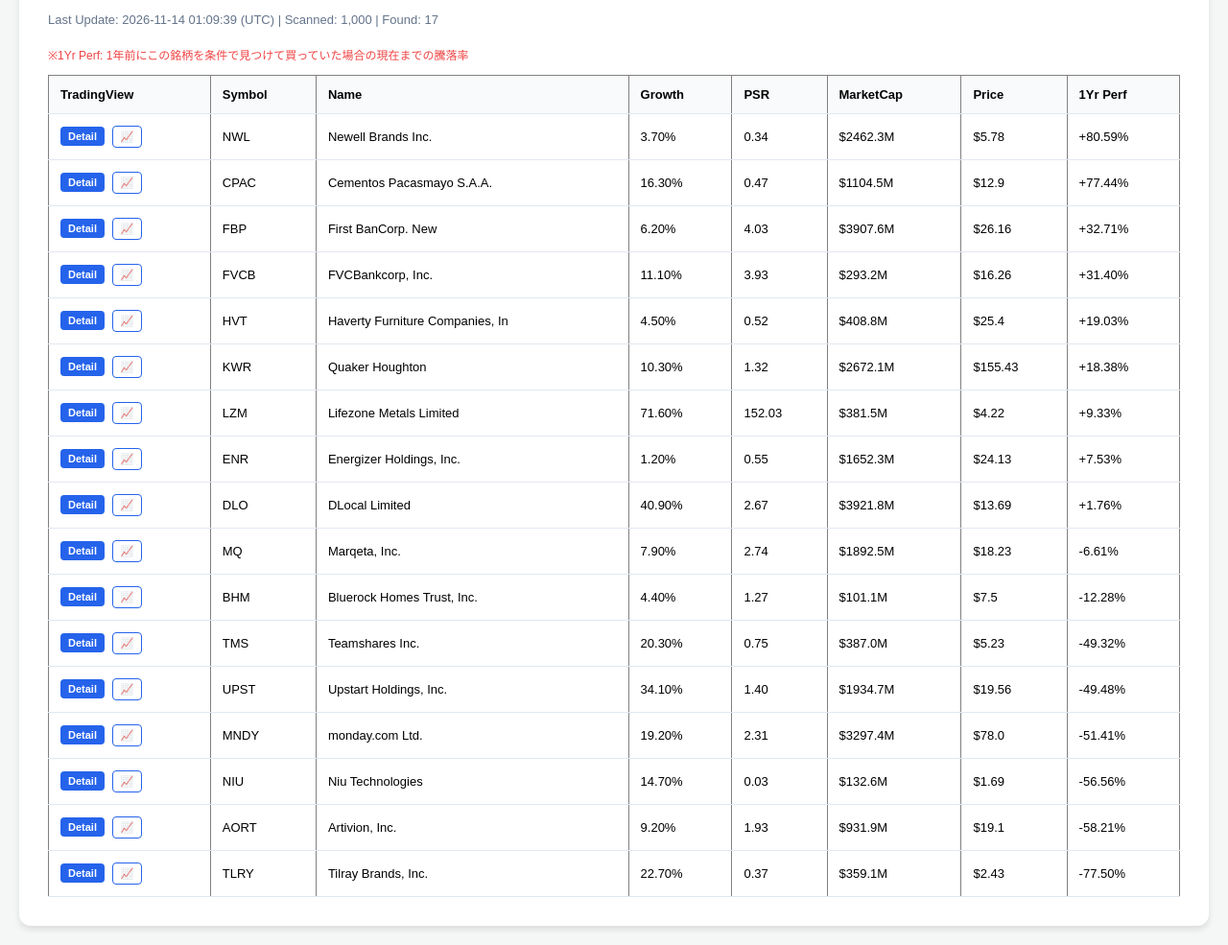
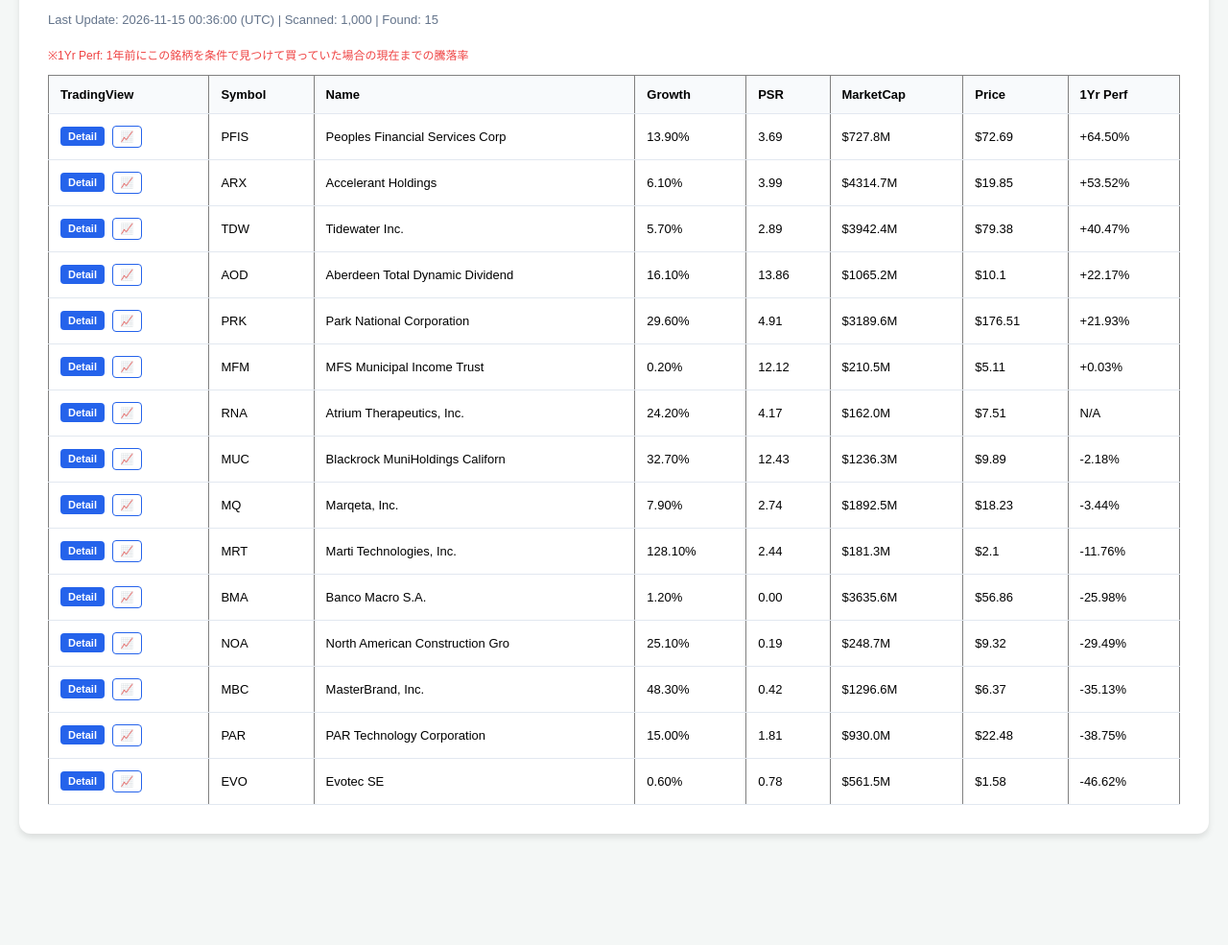
Before and after one commit to shige201906428/us-stock-tenbagger-hunter, a plain HTML site: page index.html in a window 1280 px wide. Shown: the part 97-1082 px from the top of the page at 96% size. After the commit the page ends 986 px from the top, so only its background shows below. Drawn offline with Linux system fonts and the light colour scheme.

Commit message:
Auto-update: 1000 stocks scanned and updated HTML

```diff
--- a/index.html
+++ b/index.html
@@ -21,7 +21,7 @@
 <body>
     <div class="container">
         <h1>🚀 Tenbagger Simulation Hunter</h1>
-        <div class="meta">Last Update: 2026-11-14 01:09:39 (UTC) | Scanned: 1,000 | Found: 17</div>
+        <div class="meta">Last Update: 2026-11-15 00:36:00 (UTC) | Scanned: 1,000 | Found: 15</div>
         <p style="font-size:12px; color:#ef4444;">※1Yr Perf: 1年前にこの銘柄を条件で見つけて買っていた場合の現在までの騰落率</p>
         <div style="overflow-x: auto;">
             <table border="1" class="dataframe">
@@ -39,94 +39,84 @@
   </thead>
   <tbody>
     <tr>
-      <td><a href="https://www.tradingview.com/symbols/NWL/" target="_blank" class="tv-btn detail">Detail</a> <a href="https://www.tradingview.com/chart/?symbol=NWL" target="_blank" class="tv-btn chart">📈</a></td>
-      <td>NWL</td>
-      <td>Newell Brands Inc.</td>
-      <td>3.70%</td>
-      <td>0.34</td>
-      <td>$2462.3M</td>
-      <td>$5.78</td>
-      <td>+80.59%</td>
+      <td><a href="https://www.tradingview.com/symbols/PFIS/" target="_blank" class="tv-btn detail">Detail</a> <a href="https://www.tradingview.com/chart/?symbol=PFIS" target="_blank" class="tv-btn chart">📈</a></td>
+      <td>PFIS</td>
+      <td>Peoples Financial Services Corp</td>
+      <td>13.90%</td>
+      <td>3.69</td>
+      <td>$727.8M</td>
+      <td>$72.69</td>
+      <td>+64.50%</td>
     </tr>
     <tr>
-      <td><a href="https://www.tradingview.com/symbols/CPAC/" target="_blank" class="tv-btn detail">Detail</a> <a href="https://www.tradingview.com/chart/?symbol=CPAC" target="_blank" class="tv-btn chart">📈</a></td>
-      <td>CPAC</td>
-      <td>Cementos Pacasmayo S.A.A.</td>
-      <td>16.30%</td>
-      <td>0.47</td>
-      <td>$1104.5M</td>
-      <td>$12.9</td>
-      <td>+77.44%</td>
+      <td><a href="https://www.tradingview.com/symbols/ARX/" target="_blank" class="tv-btn detail">Detail</a> <a href="https://www.tradingview.com/chart/?symbol=ARX" target="_blank" class="tv-btn chart">📈</a></td>
+      <td>ARX</td>
+      <td>Accelerant Holdings</td>
+      <td>6.10%</td>
+      <td>3.99</td>
+      <td>$4314.7M</td>
+      <td>$19.85</td>
+      <td>+53.52%</td>
     </tr>
     <tr>
-      <td><a href="https://www.tradingview.com/symbols/FBP/" target="_blank" class="tv-btn detail">Detail</a> <a href="https://www.tradingview.com/chart/?symbol=FBP" target="_blank" class="tv-btn chart">📈</a></td>
-      <td>FBP</td>
-      <td>First BanCorp. New</td>
-      <td>6.20%</td>
-      <td>4.03</td>
-      <td>$3907.6M</td>
-      <td>$26.16</td>
-      <td>+32.71%</td>
+      <td><a href="https://www.tradingview.com/symbols/TDW/" target="_blank" class="tv-btn detail">Detail</a> <a href="https://www.tradingview.com/chart/?symbol=TDW" target="_blank" class="tv-btn chart">📈</a></td>
+      <td>TDW</td>
+      <td>Tidewater Inc.</td>
+      <td>5.70%</td>
+      <td>2.89</td>
+      <td>$3942.4M</td>
+      <td>$79.38</td>
+      <td>+40.47%</td>
     </tr>
     <tr>
-      <td><a href="https://www.tradingview.com/symbols/FVCB/" target="_blank" class="tv-btn detail">Detail</a> <a href="https://www.tradingview.com/chart/?symbol=FVCB" target="_blank" class="tv-btn chart">📈</a></td>
-      <td>FVCB</td>
-      <td>FVCBankcorp, Inc.</td>
-      <td>11.10%</td>
-      <td>3.93</td>
-      <td>$293.2M</td>
-      <td>$16.26</td>
-      <td>+31.40%</td>
+      <td><a href="https://www.tradingview.com/symbols/AOD/" target="_blank" class="tv-btn detail">Detail</a> <a href="https://www.tradingview.com/chart/?symbol=AOD" target="_blank" class="tv-btn chart">📈</a></td>
+      <td>AOD</td>
+      <td>Aberdeen Total Dynamic Dividend</td>
+      <td>16.10%</td>
+      <td>13.86</td>
+      <td>$1065.2M</td>
+      <td>$10.1</td>
+      <td>+22.17%</td>
     </tr>
     <tr>
-      <td><a href="https://www.tradingview.com/symbols/HVT/" target="_blank" class="tv-btn detail">Detail</a> <a href="https://www.tradingview.com/chart/?symbol=HVT" target="_blank" class="tv-btn chart">📈</a></td>
-      <td>HVT</td>
-      <td>Haverty Furniture Companies, In</td>
-      <td>4.50%</td>
-      <td>0.52</td>
-      <td>$408.8M</td>
-      <td>$25.4</td>
-      <td>+19.03%</td>
+      <td><a href="https://www.tradingview.com/symbols/PRK/" target="_blank" class="tv-btn detail">Detail</a> <a href="https://www.tradingview.com/chart/?symbol=PRK" target="_blank" class="tv-btn chart">📈</a></td>
+      <td>PRK</td>
+      <td>Park National Corporation</td>
+      <td>29.60%</td>
+      <td>4.91</td>
+      <td>$3189.6M</td>
+      <td>$176.51</td>
+      <td>+21.93%</td>
     </tr>
     <tr>
-      <td><a href="https://www.tradingview.com/symbols/KWR/" target="_blank" class="tv-btn detail">Detail</a> <a href="https://www.tradingview.com/chart/?symbol=KWR" target="_blank" class="tv-btn chart">📈</a></td>
-      <td>KWR</td>
-      <td>Quaker Houghton</td>
-      <td>10.30%</td>
-      <td>1.32</td>
-      <td>$2672.1M</td>
-      <td>$155.43</td>
-      <td>+18.38%</td>
+      <td><a href="https://www.tradingview.com/symbols/MFM/" target="_blank" class="tv-btn detail">Detail</a> <a href="https://www.tradingview.com/chart/?symbol=MFM" target="_blank" class="tv-btn chart">📈</a></td>
+      <td>MFM</td>
+      <td>MFS Municipal Income Trust</td>
+      <td>0.20%</td>
+      <td>12.12</td>
+      <td>$210.5M</td>
+      <td>$5.11</td>
+      <td>+0.03%</td>
     </tr>
     <tr>
-      <td><a href="https://www.tradingview.com/symbols/LZM/" target="_blank" class="tv-btn detail">Detail</a> <a href="https://www.tradingview.com/chart/?symbol=LZM" target="_blank" class="tv-btn chart">📈</a></td>
-      <td>LZM</td>
-      <td>Lifezone Metals Limited</td>
-      <td>71.60%</td>
-      <td>152.03</td>
-      <td>$381.5M</td>
-      <td>$4.22</td>
-      <td>+9.33%</td>
+      <td><a href="https://www.tradingview.com/symbols/RNA/" target="_blank" class="tv-btn detail">Detail</a> <a href="https://www.tradingview.com/chart/?symbol=RNA" target="_blank" class="tv-btn chart">📈</a></td>
+      <td>RNA</td>
+      <td>Atrium Therapeutics, Inc.</td>
+      <td>24.20%</td>
+      <td>4.17</td>
+      <td>$162.0M</td>
+      <td>$7.51</td>
+      <td>N/A</td>
     </tr>
     <tr>
-      <td><a href="https://www.tradingview.com/symbols/ENR/" target="_blank" class="tv-btn detail">Detail</a> <a href="https://www.tradingview.com/chart/?symbol=ENR" target="_blank" class="tv-btn chart">📈</a></td>
-      <td>ENR</td>
-      <td>Energizer Holdings, Inc.</td>
-      <td>1.20%</td>
-      <td>0.55</td>
-      <td>$1652.3M</td>
-      <td>$24.13</td>
-      <td>+7.53%</td>
-    </tr>
-    <tr>
-      <td><a href="https://www.tradingview.com/symbols/DLO/" target="_blank" class="tv-btn detail">Detail</a> <a href="https://www.tradingview.com/chart/?symbol=DLO" target="_blank" class="tv-btn chart">📈</a></td>
-      <td>DLO</td>
-      <td>DLocal Limited</td>
-      <td>40.90%</td>
-      <td>2.67</td>
-      <td>$3921.8M</td>
-      <td>$13.69</td>
-      <td>+1.76%</td>
+      <td><a href="https://www.tradingview.com/symbols/MUC/" target="_blank" class="tv-btn detail">Detail</a> <a href="https://www.tradingview.com/chart/?symbol=MUC" target="_blank" class="tv-btn chart">📈</a></td>
+      <td>MUC</td>
+      <td>Blackrock MuniHoldings Californ</td>
+      <td>32.70%</td>
+      <td>12.43</td>
+      <td>$1236.3M</td>
+      <td>$9.89</td>
+      <td>-2.18%</td>
     </tr>
     <tr>
       <td><a href="https://www.tradingview.com/symbols/MQ/" target="_blank" class="tv-btn detail">Detail</a> <a href="https://www.tradingview.com/chart/?symbol=MQ" target="_blank" class="tv-btn chart">📈</a></td>
@@ -136,77 +126,67 @@
       <td>2.74</td>
       <td>$1892.5M</td>
       <td>$18.23</td>
-      <td>-6.61%</td>
+      <td>-3.44%</td>
     </tr>
     <tr>
-      <td><a href="https://www.tradingview.com/symbols/BHM/" target="_blank" class="tv-btn detail">Detail</a> <a href="https://www.tradingview.com/chart/?symbol=BHM" target="_blank" class="tv-btn chart">📈</a></td>
-      <td>BHM</td>
-      <td>Bluerock Homes Trust, Inc.</td>
-      <td>4.40%</td>
-      <td>1.27</td>
-      <td>$101.1M</td>
-      <td>$7.5</td>
-      <td>-12.28%</td>
+      <td><a href="https://www.tradingview.com/symbols/MRT/" target="_blank" class="tv-btn detail">Detail</a> <a href="https://www.tradingview.com/chart/?symbol=MRT" target="_blank" class="tv-btn chart">📈</a></td>
+      <td>MRT</td>
+      <td>Marti Technologies, Inc.</td>
+      <td>128.10%</td>
+      <td>2.44</td>
+      <td>$181.3M</td>
+      <td>$2.1</td>
+      <td>-11.76%</td>
     </tr>
     <tr>
-      <td><a href="https://www.tradingview.com/symbols/TMS/" target="_blank" class="tv-btn detail">Detail</a> <a href="https://www.tradingview.com/chart/?symbol=TMS" target="_blank" class="tv-btn chart">📈</a></td>
-      <td>TMS</td>
-      <td>Teamshares Inc.</td>
-      <td>20.30%</td>
-      <td>0.75</td>
-      <td>$387.0M</td>
-      <td>$5.23</td>
-      <td>-49.32%</td>
+      <td><a href="https://www.tradingview.com/symbols/BMA/" target="_blank" class="tv-btn detail">Detail</a> <a href="https://www.tradingview.com/chart/?symbol=BMA" target="_blank" class="tv-btn chart">📈</a></td>
+      <td>BMA</td>
+      <td>Banco Macro S.A.</td>
+      <td>1.20%</td>
+      <td>0.00</td>
+      <td>$3635.6M</td>
+      <td>$56.86</td>
+      <td>-25.98%</td>
     </tr>
     <tr>
-      <td><a href="https://www.tradingview.com/symbols/UPST/" target="_blank" class="tv-btn detail">Detail</a> <a href="https://www.tradingview.com/chart/?symbol=UPST" target="_blank" class="tv-btn chart">📈</a></td>
-      <td>UPST</td>
-      <td>Upstart Holdings, Inc.</td>
-      <td>34.10%</td>
-      <td>1.40</td>
-      <td>$1934.7M</td>
-      <td>$19.56</td>
-      <td>-49.48%</td>
+      <td><a href="https://www.tradingview.com/symbols/NOA/" target="_blank" class="tv-btn detail">Detail</a> <a href="https://www.tradingview.com/chart/?symbol=NOA" target="_blank" class="tv-btn chart">📈</a></td>
+      <td>NOA</td>
+      <td>North American Construction Gro</td>
+      <td>25.10%</td>
+      <td>0.19</td>
+      <td>$248.7M</td>
+      <td>$9.32</td>
+      <td>-29.49%</td>
     </tr>
     <tr>
-      <td><a href="https://www.tradingview.com/symbols/MNDY/" target="_blank" class="tv-btn detail">Detail</a> <a href="https://www.tradingview.com/chart/?symbol=MNDY" target="_blank" class="tv-btn chart">📈</a></td>
-      <td>MNDY</td>
-      <td>monday.com Ltd.</td>
-      <td>19.20%</td>
-      <td>2.31</td>
-      <td>$3297.4M</td>
-      <td>$78.0</td>
-      <td>-51.41%</td>
+      <td><a href="https://www.tradingview.com/symbols/MBC/" target="_blank" class="tv-btn detail">Detail</a> <a href="https://www.tradingview.com/chart/?symbol=MBC" target="_blank" class="tv-btn chart">📈</a></td>
+      <td>MBC</td>
+      <td>MasterBrand, Inc.</td>
+      <td>48.30%</td>
+      <td>0.42</td>
+      <td>$1296.6M</td>
+      <td>$6.37</td>
+      <td>-35.13%</td>
     </tr>
     <tr>
-      <td><a href="https://www.tradingview.com/symbols/NIU/" target="_blank" class="tv-btn detail">Detail</a> <a href="https://www.tradingview.com/chart/?symbol=NIU" target="_blank" class="tv-btn chart">📈</a></td>
-      <td>NIU</td>
-      <td>Niu Technologies</td>
-      <td>14.70%</td>
-      <td>0.03</td>
-      <td>$132.6M</td>
-      <td>$1.69</td>
-      <td>-56.56%</td>
+      <td><a href="https://www.tradingview.com/symbols/PAR/" target="_blank" class="tv-btn detail">Detail</a> <a href="https://www.tradingview.com/chart/?symbol=PAR" target="_blank" class="tv-btn chart">📈</a></td>
+      <td>PAR</td>
+      <td>PAR Technology Corporation</td>
+      <td>15.00%</td>
+      <td>1.81</td>
+      <td>$930.0M</td>
+      <td>$22.48</td>
+      <td>-38.75%</td>
     </tr>
     <tr>
-      <td><a href="https://www.tradingview.com/symbols/AORT/" target="_blank" class="tv-btn detail">Detail</a> <a href="https://www.tradingview.com/chart/?symbol=AORT" target="_blank" class="tv-btn chart">📈</a></td>
-      <td>AORT</td>
-      <td>Artivion, Inc.</td>
-      <td>9.20%</td>
-      <td>1.93</td>
-      <td>$931.9M</td>
-      <td>$19.1</td>
-      <td>-58.21%</td>
-    </tr>
-    <tr>
-      <td><a href="https://www.tradingview.com/symbols/TLRY/" target="_blank" class="tv-btn detail">Detail</a> <a href="https://www.tradingview.com/chart/?symbol=TLRY" target="_blank" class="tv-btn chart">📈</a></td>
-      <td>TLRY</td>
-      <td>Tilray Brands, Inc.</td>
-      <td>22.70%</td>
-      <td>0.37</td>
-      <td>$359.1M</td>
-      <td>$2.43</td>
-      <td>-77.50%</td>
+      <td><a href="https://www.tradingview.com/symbols/EVO/" target="_blank" class="tv-btn detail">Detail</a> <a href="https://www.tradingview.com/chart/?symbol=EVO" target="_blank" class="tv-btn chart">📈</a></td>
+      <td>EVO</td>
+      <td>Evotec SE</td>
+      <td>0.60%</td>
+      <td>0.78</td>
+      <td>$561.5M</td>
+      <td>$1.58</td>
+      <td>-46.62%</td>
     </tr>
   </tbody>
 </table>
```
